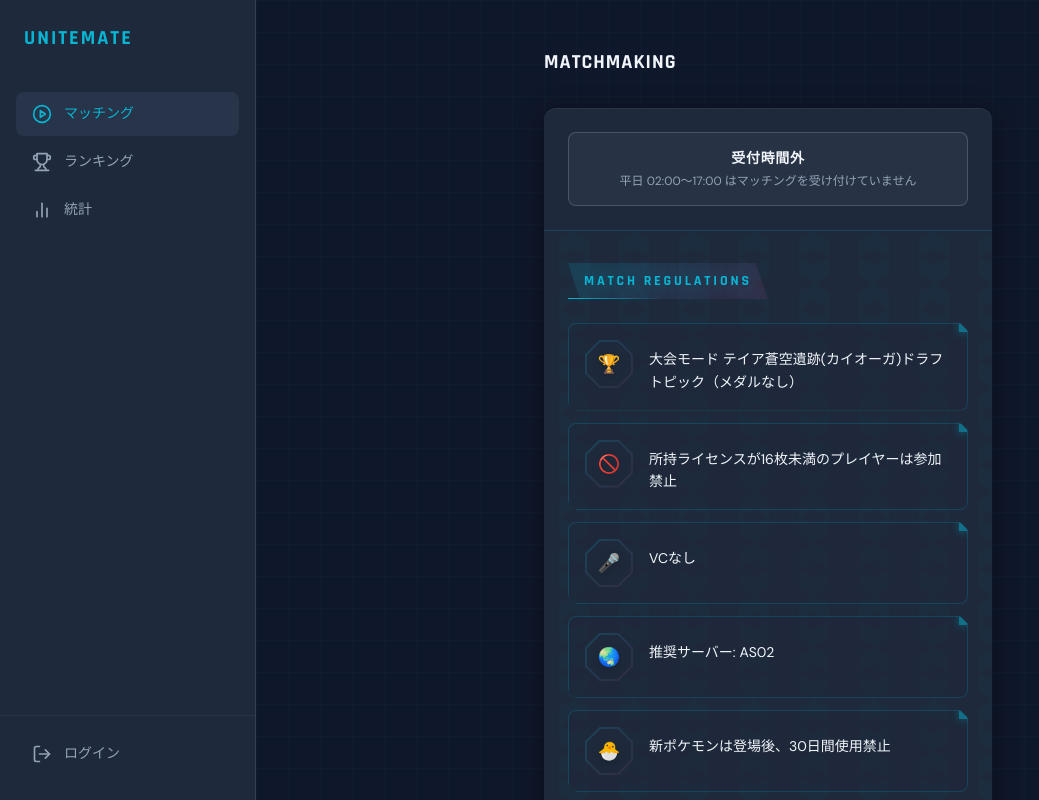
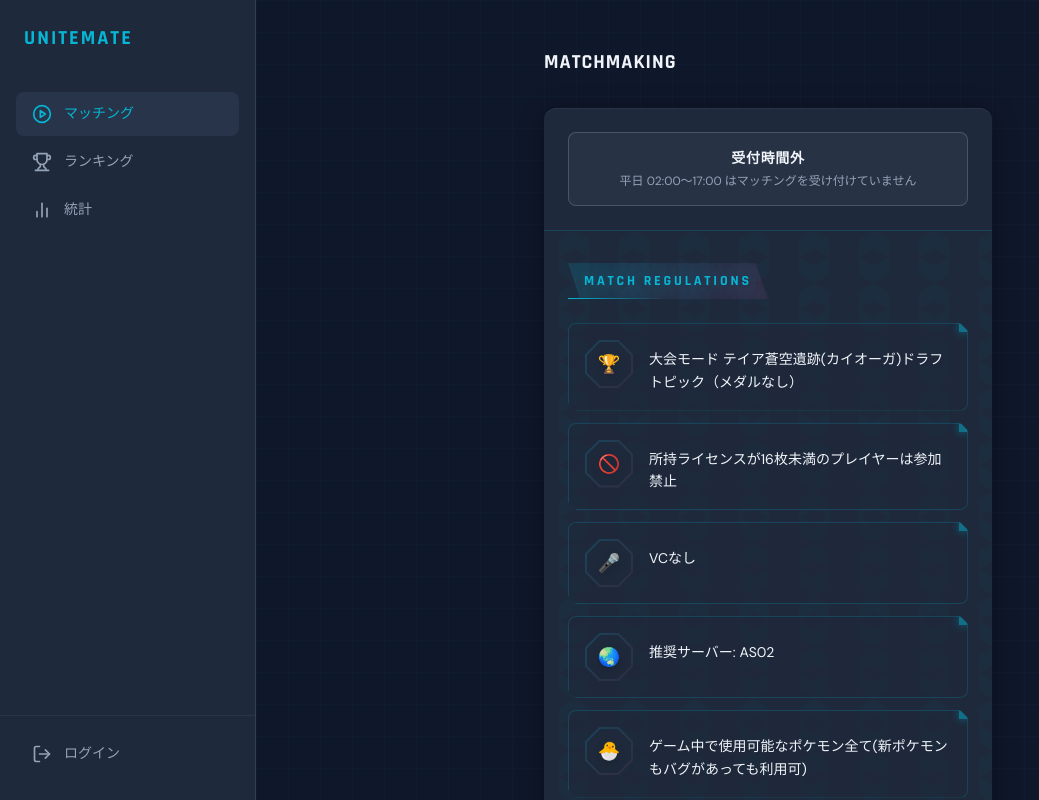
Before and after one commit to juv-shun/unitemate-v2, a React (Vite) app: page / in a window 1280 px wide. Shown: the whole page, without its empty margins (0-1039 px from the left). Built offline with nearby package versions, Linux system fonts and the light colour scheme; no server answers.

Commit message:
feat: 文言修正

```diff
--- a/src/features/profile/components/GameRules.tsx
+++ b/src/features/profile/components/GameRules.tsx
@@ -29,7 +29,7 @@ const rules: Rule[] = [
 	},
 	{
 		icon: "🐣",
-		text: "新ポケモンは登場後、30日間使用禁止",
+		text: "ゲーム中で使用可能なポケモン全て(新ポケモンもバグがあっても利用可)",
 		delay: 0.4,
 	},
 ];
```
